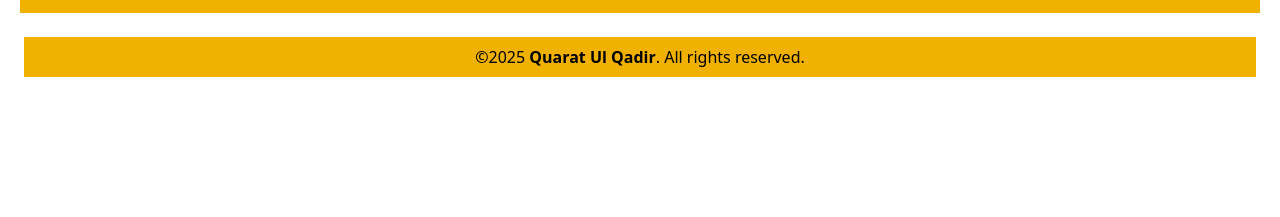
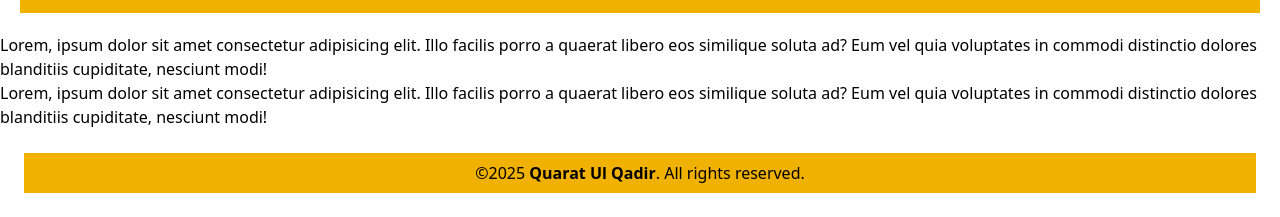
Before and after one commit to anjuqadir14848/restaurantTailwind, a plain HTML site: page index.html in a window 1280 px wide. Shown: the part 2196-2413 px from the top of the page. Before the commit the page ends 2297 px from the top, so only its background shows below. Drawn offline with nearby package versions, Linux system fonts and the light colour scheme.

Commit message:
added new div

```diff
--- a/index.html
+++ b/index.html
@@ -154,6 +154,12 @@
 
  </div>
 
+ <div>
+  Lorem, ipsum dolor sit amet consectetur adipisicing elit. Illo facilis porro a quaerat libero eos similique soluta ad? Eum vel quia voluptates in commodi distinctio dolores blanditiis cupiditate, nesciunt modi!
+ </div>
+ <div>
+  Lorem, ipsum dolor sit amet consectetur adipisicing elit. Illo facilis porro a quaerat libero eos similique soluta ad? Eum vel quia voluptates in commodi distinctio dolores blanditiis cupiditate, nesciunt modi!
+ </div>
 
 
  <p class="text-center text-black-600 bg-yellow-500 text-l m-6 p-2">
```
